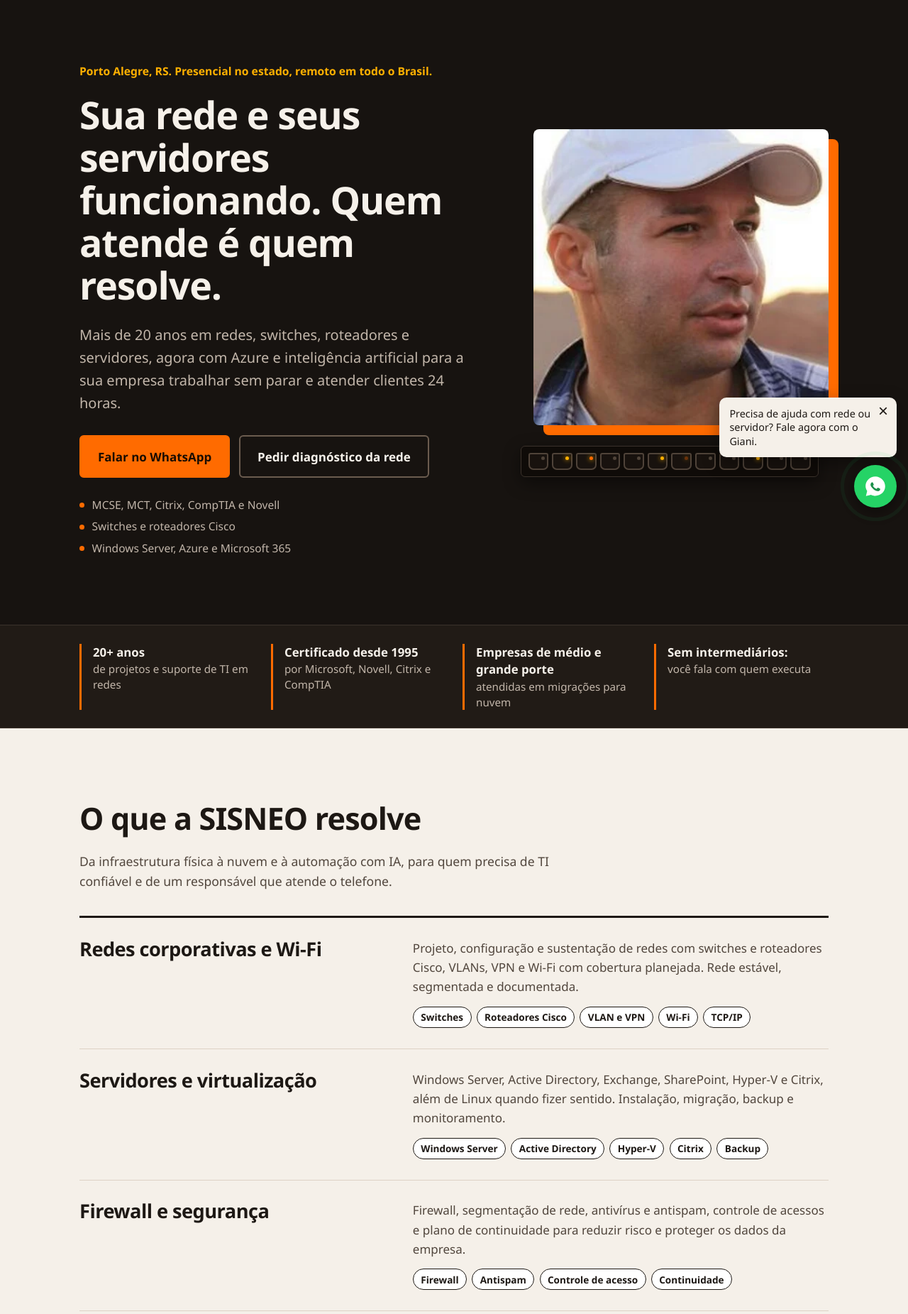
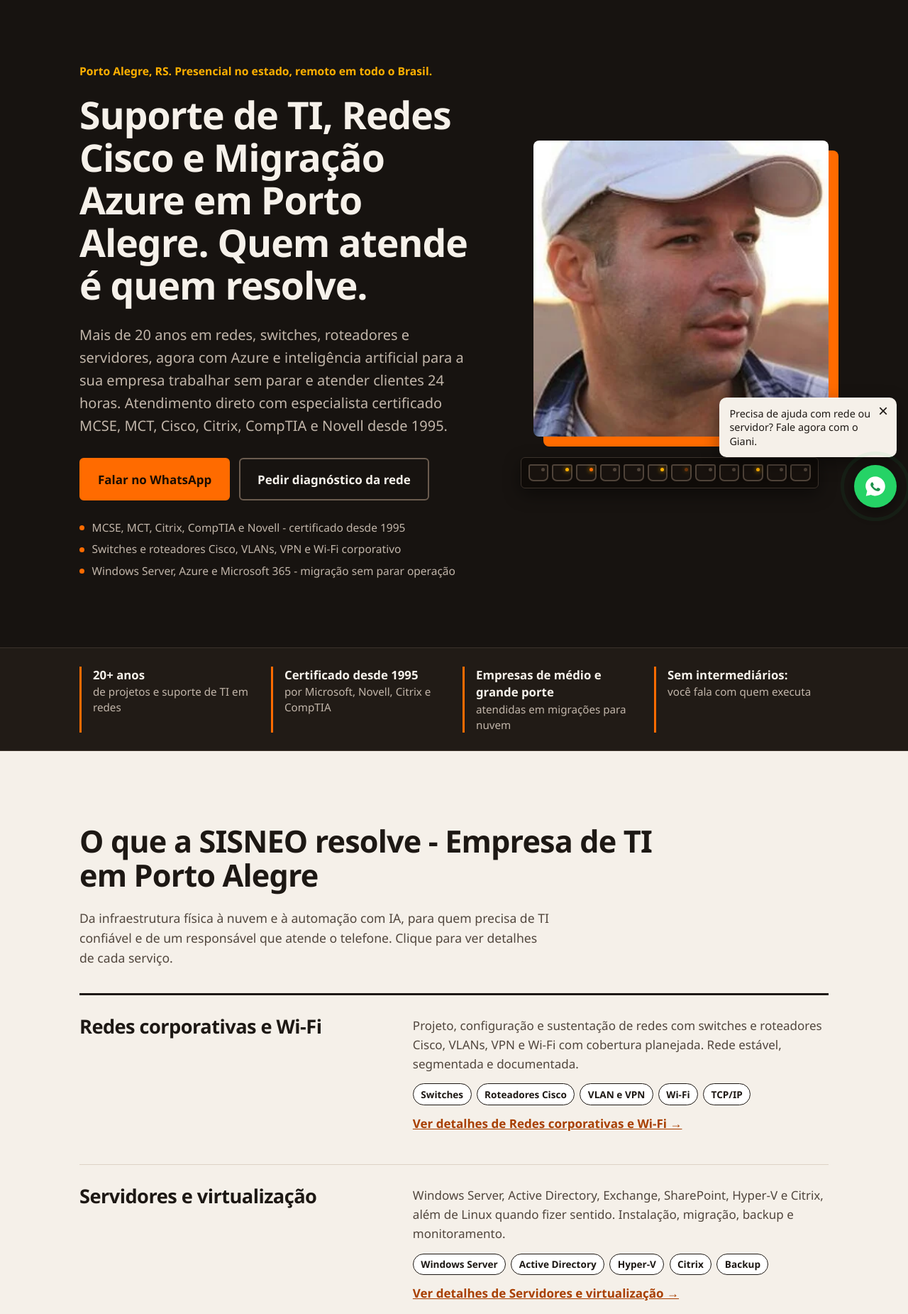
Before and after one commit to sisneoempresa/sisneo-web, a Flask app: page / in a window 1280 px wide. Shown: the part 69-1920 px from the top of the page at 71% size. Run offline with Flask 3, Linux system fonts and the light colour scheme.

Commit message:
atualização geral

```diff
--- a/app.py
+++ b/app.py
@@ -42,25 +42,84 @@ EMPRESA = {
 WA_BASE = "https://wa.me/" + EMPRESA["whatsapp_digits"]
 
 SERVICOS = [
-    {"id": "redes", "titulo": "Redes corporativas e Wi-Fi",
+    {"id": "redes", "slug": "redes-corporativas-wifi-cisco", "titulo": "Redes corporativas e Wi-Fi",
      "texto": "Projeto, configuração e sustentação de redes com switches e roteadores Cisco, VLANs, VPN e Wi-Fi com cobertura planejada. Rede estável, segmentada e documentada.",
      "tags": ["Switches", "Roteadores Cisco", "VLAN e VPN", "Wi-Fi", "TCP/IP"]},
-    {"id": "servidores", "titulo": "Servidores e virtualização",
+    {"id": "servidores", "slug": "servidores-virtualizacao-windows", "titulo": "Servidores e virtualização",
      "texto": "Windows Server, Active Directory, Exchange, SharePoint, Hyper-V e Citrix, além de Linux quando fizer sentido. Instalação, migração, backup e monitoramento.",
      "tags": ["Windows Server", "Active Directory", "Hyper-V", "Citrix", "Backup"]},
-    {"id": "seguranca", "titulo": "Firewall e segurança",
+    {"id": "seguranca", "slug": "firewall-seguranca-lgpd", "titulo": "Firewall e segurança",
      "texto": "Firewall, segmentação de rede, antivírus e antispam, controle de acessos e plano de continuidade para reduzir risco e proteger os dados da empresa.",
      "tags": ["Firewall", "Antispam", "Controle de acesso", "Continuidade"]},
-    {"id": "cloud", "titulo": "Migração para Azure e Microsoft 365",
+    {"id": "cloud", "slug": "migracao-azure-microsoft365", "titulo": "Migração para Azure e Microsoft 365",
      "texto": "Levantamento do ambiente, plano de migração e execução em janelas planejadas para reduzir a parada. Do servidor local para a nuvem Microsoft.",
      "tags": ["Microsoft Azure", "Microsoft 365", "Exchange Online", "Migração"]},
-    {"id": "ia", "titulo": "Agentes de IA para atendimento e vendas",
+    {"id": "ia", "slug": "agentes-ia-atendimento-vendas", "titulo": "Agentes de IA para atendimento e vendas",
      "texto": "Assistentes que respondem com base nos seus manuais e processos (RAG), qualificam contatos e encaminham a conversa para o WhatsApp da equipe.",
      "tags": ["LLMs", "RAG", "Agentes de IA", "WhatsApp"]},
-    {"id": "web", "titulo": "Site institucional e presença digital",
+    {"id": "web", "slug": "site-institucional-seo", "titulo": "Site institucional e presença digital",
      "texto": "Sites rápidos, seguros e preparados para aparecer no Google, com formulário que transforma visitas em pedidos de contato.",
      "tags": ["SEO local", "Python / Flask", "LGPD", "Formulário de contatos"]},
 ]
+
+
+
+SERVICE_PAGES = {
+    "redes-corporativas-wifi-cisco": {
+        "titulo": "Redes corporativas e Wi-Fi",
+        "title_seo": "Redes Corporativas e Wi-Fi Cisco em Porto Alegre | SISNEO - Projeto e Suporte",
+        "desc_seo": "Projeto e sustentação de redes com switches e roteadores Cisco, VLANs, VPN e Wi-Fi com cobertura planejada em Porto Alegre. Rede estável, segmentada e documentada. Atendimento direto.",
+        "h1": "Redes Corporativas e Wi-Fi com Switches e Roteadores Cisco em Porto Alegre",
+        "lead": "Projeto de rede estável, segmentada e documentada. De VLANs e VPN a Wi-Fi com site survey, com quem tem 20+ anos de Cisco e atende direto.",
+        "h2": "O que entregamos em redes e Wi-Fi",
+        "conteudo": "<p>Empresas perdem venda com Wi-Fi instável e rede sem segmentação. Projetamos e sustentamos redes com switches e roteadores Cisco, VLANs, VPN, QoS para VoIP Asterisk, firewall Linux e ISA Server.</p><p><strong>Inclui:</strong> levantamento, mapa de cobertura Wi-Fi, configuração de VLANs, VPN site-to-site, documentação e monitoramento.</p>"
+    },
+    "servidores-virtualizacao-windows": {
+        "titulo": "Servidores e virtualização",
+        "title_seo": "Servidores Windows Server e Virtualização em Porto Alegre | SISNEO",
+        "desc_seo": "Suporte e instalação de Windows Server, Active Directory, Exchange, SharePoint, Hyper-V e Citrix em Porto Alegre. Backup, monitoramento e virtualização. 20+ anos.",
+        "h1": "Servidores Windows Server, Active Directory e Virtualização em Porto Alegre",
+        "lead": "Instalação, migração, backup e monitoramento de servidores Microsoft e Linux. Com documentação e janelas de manutenção.",
+        "h2": "Servidores que não param sua operação",
+        "conteudo": "<p>Windows Server 2008 a 2019, AD, DNS, DHCP, Exchange, SharePoint, Hyper-V, System Center VMM, WDS e Citrix. Além de Linux quando fizer sentido.</p><p>Atuamos com ITIL, SLA e KPIs, com relacionamento direto com Microsoft, Cisco e Dell.</p>"
+    },
+    "firewall-seguranca-lgpd": {
+        "titulo": "Firewall e segurança",
+        "title_seo": "Firewall e Segurança de Rede LGPD em Porto Alegre | SISNEO",
+        "desc_seo": "Firewall, segmentação de rede, antivírus, antispam, controle de acesso e plano de continuidade para LGPD em Porto Alegre. Presencial no RS e remoto no Brasil.",
+        "h1": "Firewall e Segurança de Rede para LGPD em Porto Alegre",
+        "lead": "Reduza risco com segmentação, controle de acesso, antivírus, antispam e plano de continuidade alinhado à LGPD.",
+        "h2": "Proteção de dados e continuidade",
+        "conteudo": "<p>Firewall, segmentação, controle de acessos e plano de continuidade. Antivírus e antispam gerenciados.</p><p>Implementamos políticas que reduzem exposição e facilitam auditoria LGPD.</p>"
+    },
+    "migracao-azure-microsoft365": {
+        "titulo": "Migração para Azure e Microsoft 365",
+        "title_seo": "Migração para Azure e Microsoft 365 em Porto Alegre sem Parar | SISNEO",
+        "desc_seo": "Migração de servidores locais para Azure e Microsoft 365 em Porto Alegre. Levantamento, plano com janelas de manutenção e acompanhamento pós-migração. 20+ anos, ex-Sisnema.",
+        "h1": "Migração para Azure e Microsoft 365 em Porto Alegre sem parar sua operação",
+        "lead": "Do servidor local para a nuvem Microsoft com risco mínimo. Experiência em clientes de médio e grande porte, com SLA e pré-venda técnica.",
+        "h2": "Como fazemos a migração para Azure",
+        "conteudo": "<ol style='list-style:decimal;padding-left:1.2rem'><li>Levantamento completo: servidores, e-mail, arquivos, usuários, permissões</li><li>Plano com janelas de manutenção e rollback documentado</li><li>Migração em etapas: AD, Exchange Online, arquivos para SharePoint/OneDrive</li><li>Acompanhamento nos primeiros dias para estabilização</li></ol>"
+    },
+    "agentes-ia-atendimento-vendas": {
+        "titulo": "Agentes de IA para atendimento e vendas",
+        "title_seo": "Agentes de IA para Atendimento e Vendas com RAG | SISNEO Porto Alegre",
+        "desc_seo": "Agentes de IA que respondem com base nos seus manuais (RAG), qualificam leads e encaminham para WhatsApp. Python, LangChain, LangGraph. Porto Alegre e remoto Brasil.",
+        "h1": "Agentes de IA que Atendem com Base nos Seus Manuais (RAG) em Porto Alegre",
+        "lead": "LLMs, RAG, MCP, Chroma, Pinecone, LangChain, LangGraph e Gemini API. Atendimento 24h que qualifica e encaminha para sua equipe.",
+        "h2": "O que o agente de IA faz pela sua empresa",
+        "conteudo": "<p>Responde dúvidas usando seus próprios manuais e regras, separa contatos que realmente querem comprar e encaminha para o WhatsApp da equipe com contexto.</p><p>Construído a partir do material da sua empresa, não respostas genéricas.</p>"
+    },
+    "site-institucional-seo": {
+        "titulo": "Site institucional e presença digital",
+        "title_seo": "Site Institucional Rápido e Otimizado para Google | SISNEO Porto Alegre",
+        "desc_seo": "Criação de sites rápidos, seguros e preparados para aparecer no Google em Porto Alegre. Flask, SEO local, LGPD e formulário que gera leads. SISNEO.",
+        "h1": "Site Institucional Rápido, Seguro e Preparado para Aparecer no Google",
+        "lead": "Sites em Flask/Python otimizados para SEO local, com formulário que transforma visitas em pedidos de contato e painel de leads.",
+        "h2": "Site que gera contato, não só visita",
+        "conteudo": "<p>Site leve, com canonical único, sitemap, robots, schema LocalBusiness e FAQ, PageSpeed otimizado e hospedagem Azure.</p><p>Inclui formulário com proteção anti-spam, painel de leads e integração WhatsApp.</p>"
+    }
+}
 
 FAQ = [
     ("A SISNEO atende presencialmente em Porto Alegre?",
@@ -472,6 +531,38 @@ def obrigado():
     return render_template("obrigado.html", nome=d["n"], wa=wa_link(msg))
 
 
+
+@app.route("/<slug>/")
+def servico_page(slug):
+    slug = slug.strip("/").lower()
+    if slug not in SERVICE_PAGES:
+        abort(404)
+    data = SERVICE_PAGES[slug]
+    # JSON-LD específico do serviço
+    service_jsonld = json.dumps({
+        "@context": "https://schema.org",
+        "@type": "Service",
+        "name": data["titulo"],
+        "serviceType": data["titulo"],
+        "provider": {"@id": SITE_URL + "/#organization"},
+        "areaServed": {"@type": "City", "name": "Porto Alegre"},
+        "description": data["desc_seo"],
+        "url": f"{SITE_URL}/{slug}/"
+    }, ensure_ascii=False)
+    servico = {
+        "slug": slug,
+        "titulo": data["titulo"],
+        "title_seo": data["title_seo"],
+        "desc_seo": data["desc_seo"],
+        "h1": data["h1"],
+        "lead": data["lead"],
+        "h2": data["h2"],
+        "conteudo": data["conteudo"],
+        "jsonld": service_jsonld
+    }
+    return render_template("servico.html", servico=servico)
+
+
 @app.route("/privacidade")
 def privacidade():
     return render_template("privacidade.html")
@@ -492,7 +583,10 @@ def sitemap():
             return datetime.fromtimestamp(ts, timezone.utc).strftime("%Y-%m-%d")
         except OSError:
             return datetime.now(timezone.utc).strftime("%Y-%m-%d")
-    urls = [("/", lm("index.html"), "1.0", "weekly"), ("/privacidade", lm("privacidade.html"), "0.3", "yearly")]
+    urls = [("/", lm("index.html"), "1.0", "weekly")]
+    for slug in SERVICE_PAGES.keys():
+        urls.append((f"/{slug}/", lm("servico.html"), "0.9", "weekly"))
+    urls.append(("/privacidade", lm("privacidade.html"), "0.3", "yearly"))
     xml = ['<?xml version="1.0" encoding="UTF-8"?>',
            '<urlset xmlns="http://www.sitemaps.org/schemas/sitemap/0.9">']
     for path, mod, prio, freq in urls:
--- a/templates/index.html
+++ b/templates/index.html
@@ -1,7 +1,10 @@
 {% extends "base.html" %}
 {% block robots %}{% if noindex %}noindex, follow{% else %}index, follow, max-image-preview:large{% endif %}{% endblock %}
+{% block title %}Suporte de TI, Redes Cisco e Migração Azure em Porto Alegre | SISNEO - 20+ Anos{% endblock %}
+{% block description %}Empresa de TI em Porto Alegre com 20+ anos. Suporte em redes Cisco, servidores Windows Server, firewall, migração para Azure e Microsoft 365 e agentes de IA. Atendimento direto com Giani Maldaner, presencial no RS e remoto no Brasil.{% endblock %}
+{% block canonical %}<link rel="canonical" href="{{ SITE_URL }}/">{% endblock %}
 {% block head %}
-<meta name="keywords" content="suporte de redes Porto Alegre, servidores Windows, firewall, migração Azure, TI para empresas RS, agentes de IA, Cisco, Active Directory">
+<meta name="keywords" content="suporte ti porto alegre, empresa de redes porto alegre, suporte servidores porto alegre, migracao azure porto alegre, firewall lgpd, cisco, active directory, microsoft 365">
 <meta name="author" content="Giani Maldaner">
 <meta name="geo.region" content="BR-RS">
 <meta name="geo.placename" content="Porto Alegre">
@@ -13,16 +16,16 @@
 <meta property="og:type" content="website">
 <meta property="og:locale" content="pt_BR">
 <meta property="og:site_name" content="SISNEO">
-<meta property="og:title" content="SISNEO | Redes, servidores e Azure com quem resolve">
-<meta property="og:description" content="Suporte em redes, servidores, firewall, migração para Azure e agentes de IA. Porto Alegre, RS e todo o Brasil.">
+<meta property="og:title" content="Suporte de TI, Redes Cisco e Migração Azure em Porto Alegre | SISNEO">
+<meta property="og:description" content="Suporte em redes, servidores, firewall, migração para Azure e agentes de IA. 20+ anos, atendimento direto com Giani Maldaner. Porto Alegre, RS e todo o Brasil.">
 <meta property="og:url" content="{{ SITE_URL }}/">
 <meta property="og:image" content="{{ SITE_URL }}/static/img/og-sisneo.png">
 <meta property="og:image:width" content="1200">
 <meta property="og:image:height" content="630">
-<meta property="og:image:alt" content="Giani Maldaner, especialista em redes e servidores da SISNEO">
+<meta property="og:image:alt" content="Giani Maldaner, especialista em redes e servidores da SISNEO em Porto Alegre">
 <meta name="twitter:card" content="summary_large_image">
-<meta name="twitter:title" content="SISNEO | Redes, servidores e Azure com quem resolve">
-<meta name="twitter:description" content="Suporte em redes, servidores, firewall, migração para Azure e agentes de IA. Porto Alegre, RS e todo o Brasil.">
+<meta name="twitter:title" content="Suporte de TI, Redes Cisco e Migração Azure em Porto Alegre | SISNEO">
+<meta name="twitter:description" content="Suporte em redes, servidores, firewall, migração para Azure e agentes de IA. 20+ anos, atendimento direto.">
 <meta name="twitter:image" content="{{ SITE_URL }}/static/img/og-sisneo.png">
 <script type="application/ld+json">{{ jsonld|safe }}</script>
 {% endblock %}
@@ -35,20 +38,20 @@
   <div class="wrap hero-in">
     <div class="hero-copy">
       <p class="where">Porto Alegre, RS. Presencial no estado, remoto em todo o Brasil.</p>
-      <h1>Sua rede e seus servidores funcionando. Quem atende é quem resolve.</h1>
-      <p class="lead">Mais de 20 anos em redes, switches, roteadores e servidores, agora com Azure e inteligência artificial para a sua empresa trabalhar sem parar e atender clientes 24 horas.</p>
+      <h1>Suporte de TI, Redes Cisco e Migração Azure em Porto Alegre. Quem atende é quem resolve.</h1>
+      <p class="lead">Mais de 20 anos em redes, switches, roteadores e servidores, agora com Azure e inteligência artificial para a sua empresa trabalhar sem parar e atender clientes 24 horas. Atendimento direto com especialista certificado MCSE, MCT, Cisco, Citrix, CompTIA e Novell desde 1995.</p>
       <div class="cta-row">
         <a class="btn" href="{{ wa_link('Olá, Giani! Vim pelo site da SISNEO e gostaria de falar sobre TI para minha empresa.') }}" target="_blank" rel="noopener">Falar no WhatsApp</a>
         <a class="btn btn-ghost" href="#contato">Pedir diagnóstico da rede</a>
       </div>
       <ul class="proof">
-        <li>MCSE, MCT, Citrix, CompTIA e Novell</li>
-        <li>Switches e roteadores Cisco</li>
-        <li>Windows Server, Azure e Microsoft 365</li>
+        <li>MCSE, MCT, Citrix, CompTIA e Novell - certificado desde 1995</li>
+        <li>Switches e roteadores Cisco, VLANs, VPN e Wi-Fi corporativo</li>
+        <li>Windows Server, Azure e Microsoft 365 - migração sem parar operação</li>
       </ul>
     </div>
     <figure class="hero-fig">
-      <img src="{{ asset('img/giani.webp') }}" width="400" height="400" alt="Giani Maldaner, responsável técnico da SISNEO" fetchpriority="high">
+      <img src="{{ asset('img/giani.webp') }}" width="400" height="400" alt="Giani Maldaner, responsável técnico da SISNEO - especialista em redes Cisco e servidores em Porto Alegre" fetchpriority="high">
       <div class="panel" aria-hidden="true">{% for n in range(12) %}<span class="port{% if n in (1, 2, 5, 6, 9) %} on{% endif %}"><i></i></span>{% endfor %}</div>
       <figcaption>Giani Maldaner, atendimento direto</figcaption>
     </figure>
@@ -66,15 +69,16 @@
 
 <section class="sec sec-paper" id="servicos">
   <div class="wrap">
-    <h2 class="h2">O que a SISNEO resolve</h2>
-    <p class="sub">Da infraestrutura física à nuvem e à automação com IA, para quem precisa de TI confiável e de um responsável que atende o telefone.</p>
+    <h2 class="h2">O que a SISNEO resolve - Empresa de TI em Porto Alegre</h2>
+    <p class="sub">Da infraestrutura física à nuvem e à automação com IA, para quem precisa de TI confiável e de um responsável que atende o telefone. Clique para ver detalhes de cada serviço.</p>
     <ul class="svc">
       {% for s in servicos %}
       <li class="svc-row" id="{{ s.id }}">
-        <h3>{{ s.titulo }}</h3>
+        <h3><a href="/{{ s.slug }}/" style="text-decoration:none">{{ s.titulo }}</a></h3>
         <div>
           <p>{{ s.texto }}</p>
           <ul class="tags">{% for t in s.tags %}<li>{{ t }}</li>{% endfor %}</ul>
+          <p style="margin-top:.8rem"><a href="/{{ s.slug }}/" style="color:var(--orink);font-weight:700">Ver detalhes de {{ s.titulo }} →</a></p>
         </div>
       </li>
       {% endfor %}
@@ -92,7 +96,7 @@
 <section class="sec sec-dark" id="sobre">
   <div class="wrap about">
     <div class="about-main">
-      <h2 class="h2">Quem atende a sua empresa</h2>
+      <h2 class="h2">Quem atende a sua empresa - 20+ anos de TI em Porto Alegre</h2>
       <p>Giani Maldaner trabalha com redes de computadores e servidores há mais de duas décadas. Foi gerente de TI, administrador de sistemas, instrutor e palestrante, e conhece a rotina de quem depende da rede para vender e atender.</p>
       <p>Na experiência anterior na Sisnema, liderou a transformação de infraestruturas locais para a nuvem em clientes de médio e grande porte, conduziu equipes de suporte dentro de SLAs e apoiou o time comercial no levantamento de requisitos e na estratégia de migração.</p>
       <p>Hoje, a SISNEO une essa base de infraestrutura com inteligência artificial aplicada: agentes que usam os manuais e processos da sua empresa para atender, qualificar contatos e encaminhar para a equipe.</p>
@@ -108,7 +112,7 @@
 
 <section class="sec sec-paper" id="competencias">
   <div class="wrap">
-    <h2 class="h2">Competências e certificações</h2>
+    <h2 class="h2">Competências e certificações - Especialista certificado desde 1995</h2>
     <div class="skills">
       <div>
         <h3>Redes</h3>
@@ -144,7 +148,7 @@
 
 <section class="sec sec-dark" id="como-funciona">
   <div class="wrap">
-    <h2 class="h2">Como funciona o atendimento</h2>
+    <h2 class="h2">Como funciona o atendimento de TI em Porto Alegre e todo Brasil</h2>
     <ol class="steps">
       <li><h3>Conversa</h3><p>Você descreve o problema ou o objetivo pelo WhatsApp ou pelo formulário.</p></li>
       <li><h3>Diagnóstico</h3><p>Levantamento da rede, dos servidores e dos riscos, presencial no RS ou remoto.</p></li>
@@ -156,7 +160,7 @@
 
 <section class="sec sec-paper" id="faq">
   <div class="wrap faq-wrap">
-    <h2 class="h2">Dúvidas frequentes</h2>
+    <h2 class="h2">Dúvidas frequentes sobre suporte de TI em Porto Alegre</h2>
     <div class="faq">
       {% for q, a in faq %}
       <details>
```
Also changed, not shown: templates/servico.html (added, +58 -0 lines).
